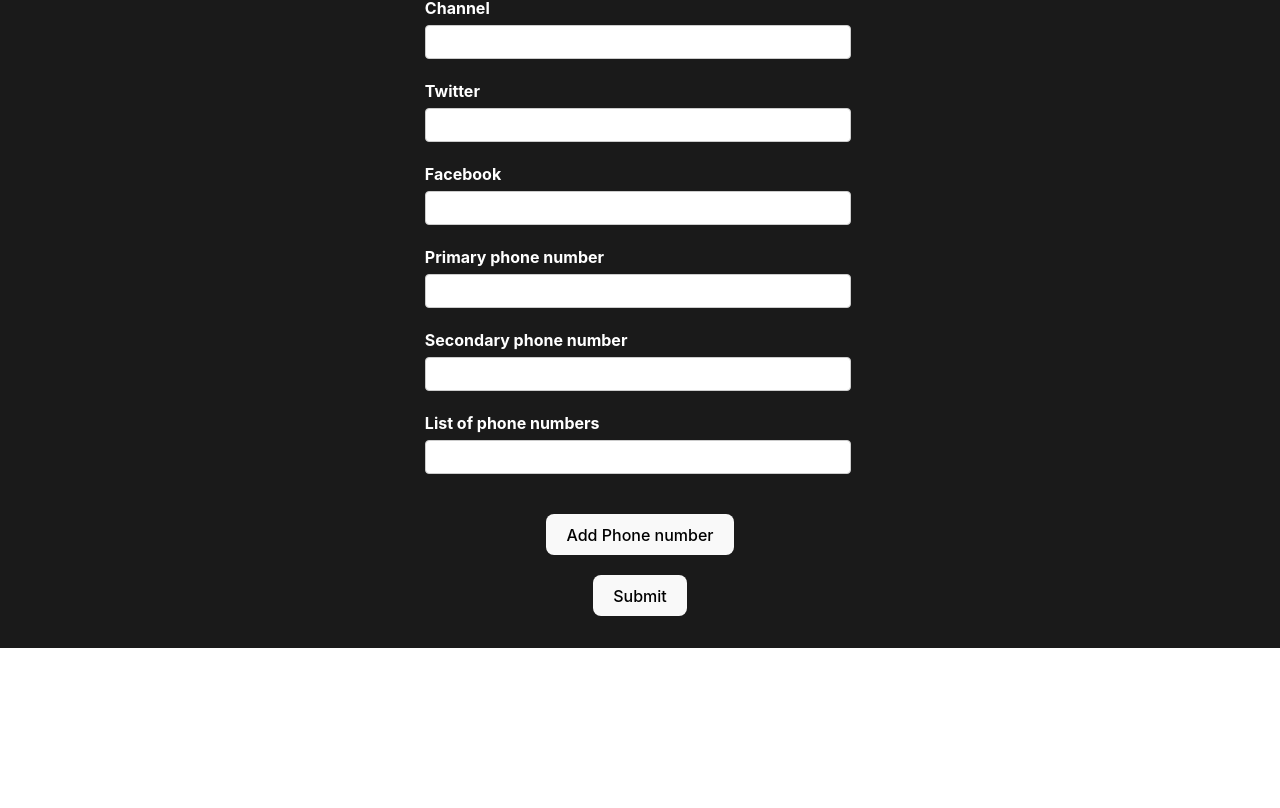
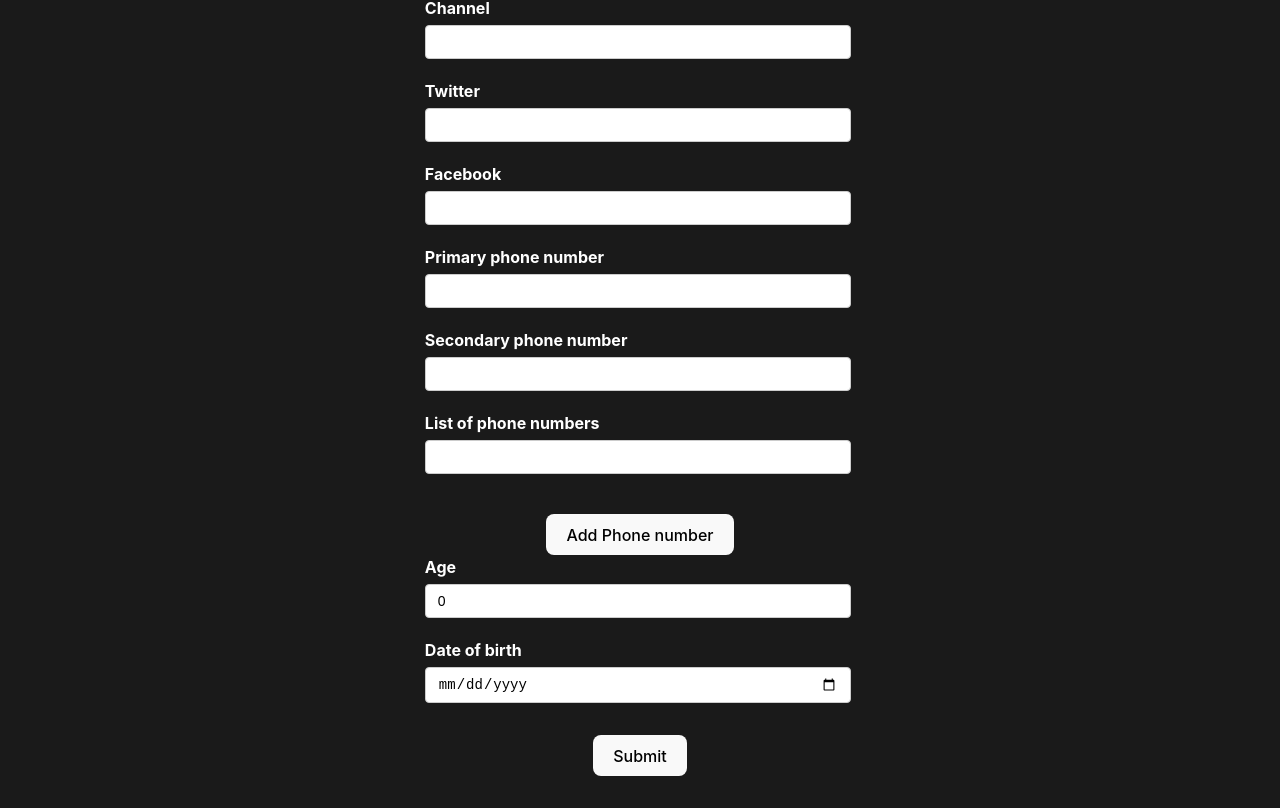
Before and after one commit to ninad-react/react-hook-form, a React (Vite) app: page / in a window 1280 px wide. Shown: the part 327-1135 px from the top of the page. Before the commit the page ends 975 px from the top, so only its background shows below. Built offline with nearby package versions, Linux system fonts and the light colour scheme.

Commit message:
Numeric and date values

```diff
--- a/src/components/YouTubeForm.jsx
+++ b/src/components/YouTubeForm.jsx
@@ -16,7 +16,9 @@ const YouTubeForm = () => {
         facebook: ""
       },
       phoneNumbers: ["", ""],
-      phNumbers: [{number: ''}]
+      phNumbers: [{number: ''}],
+      age: 0,
+      dob: new Date()
     }
   });
 
@@ -155,6 +157,38 @@ const YouTubeForm = () => {
               </div>
             </div>
 
+            <div className='form-control'>
+              <label htmlFor=''>Age</label>
+              <input
+                type='number'
+                id='age'
+                {...register("age", {
+                  valueAsNumber: true,
+                  required: {
+                    value: true,
+                    message: "Age is required"
+                  }
+                })}
+              />
+              <p className='error'>{errors.age?.message}</p>
+            </div>
+
+            <div className='form--control'>
+                <label htmlFor='dob'>Date of birth</label>
+                <input
+                  type='date'
+                  id='dob'
+                  {...register("dob", {
+                    valueAsDate: true,
+                    required: {
+                      value: true,
+                      message: 'Date of birth is required'
+                    },
+                  })}
+                />
+                <p className='error'>{errors.dob?.message}</p>
+            </div>
+
             <button>Submit</button>
             <DevTool  control={control}/>
         </form>
```
